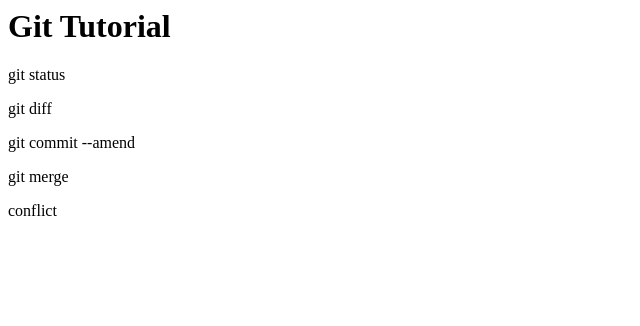
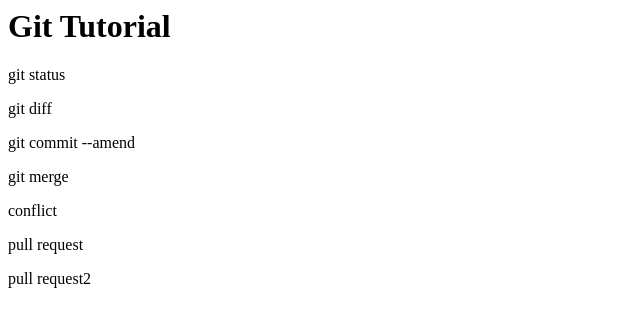
Before and after one commit to sola2riku0217/git_tutorial, a plain HTML site: page index.html in a window 1280 px wide. Shown: the whole page, without its empty margins (0-640 px from the left). Drawn offline with Linux system fonts and the light colour scheme.

Commit message:
pull request2

```diff
--- a/index.html
+++ b/index.html
@@ -4,3 +4,5 @@
 <p>git commit --amend</p>
 <p>git merge </p>
 <p>conflict</p>
+<p>pull request</p>
+<p>pull request2</p>
```
